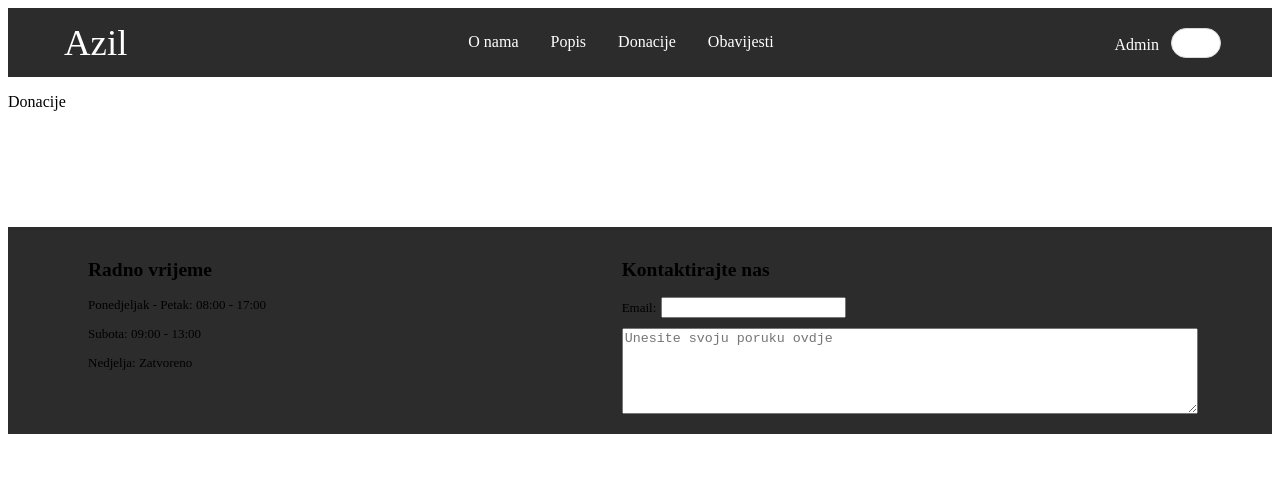
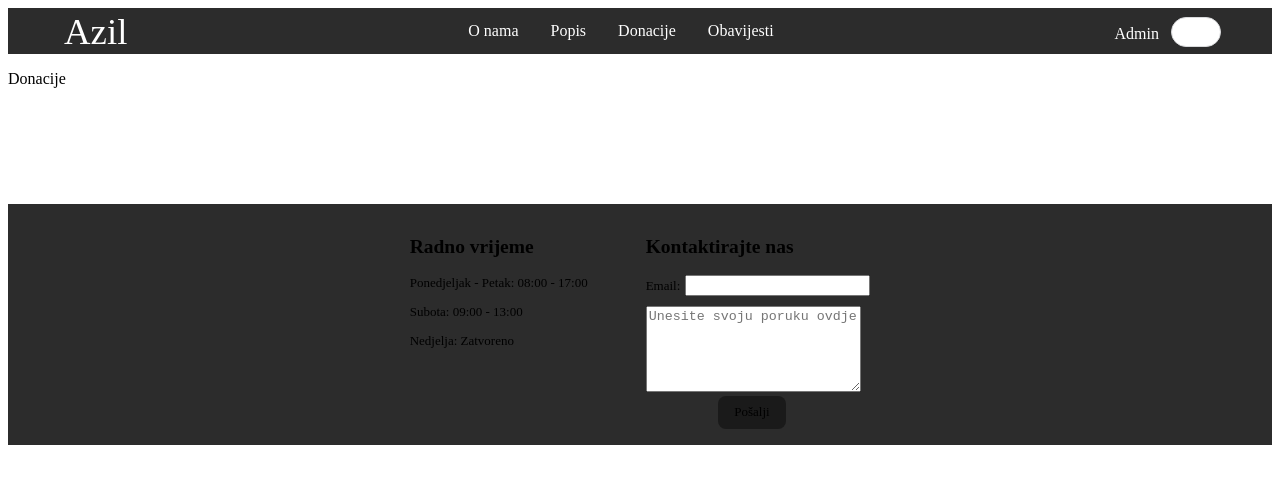
Before and after one commit to jelavicluka/azil, a React (Vite) app: page /donacije in a window 1280 px wide. Shown: the top 484 px of the page. Built offline with nearby package versions, Linux system fonts and the light colour scheme; the HTML template or start-up script is replaced by a standard one.

Commit message:
Added footer form.
Added footer form for sending messages.

```diff
--- a/src/App.css
+++ b/src/App.css
@@ -4,7 +4,7 @@
   display: flex;
   justify-content: space-between;
   align-items: center;
-  padding: 0.8rem 3rem;
+  padding: 0.1rem 3rem;
 }
 
 .navbar-title {
@@ -27,12 +27,12 @@
   align-items: center;
 }
 
-.navbar li.active {
-  background-color: #5e5e5e;
+.options-container a:hover {
+  color: rgb(110, 233, 110);
 }
 
-.navbar li:hover {
-  background-color: #4d4d4d;
+.options-container a.active {
+  color: rgb(110, 233, 110);
 }
 
 .options-container {
@@ -95,3 +95,24 @@ h1 {
   margin: 0 auto;
   padding: 3rem 0;
 }
+
+.item2 button {
+  padding: 5px 10px;
+  border-radius: 8px;
+  border: 1px solid transparent;
+  padding: 0.6em 1.2em;
+  font-size: 1em;
+  font-weight: 500;
+  font-family: inherit;
+  background-color: #1a1a1a;
+  cursor: pointer;
+  transition: border-color 0.25s;
+}
+
+.item2 button:hover {
+  border-color: #646cff;
+}
+
+.button-container {
+  padding-left: 4.5rem;
+}
--- /dev/null
+++ b/src/api/azil.js
@@ -0,0 +1,3 @@
+import axios from "axios";
+
+export const postMessage = () => axios.post(`poruke`, data);
--- a/src/components/Footer.css
+++ b/src/components/Footer.css
@@ -21,6 +21,6 @@
 }
 
 #poruka {
-  width: 100%;
+  width: 13.1rem;
   height: 5rem;
 }
--- a/src/components/Footer.jsx
+++ b/src/components/Footer.jsx
@@ -1,23 +1,52 @@
+import { useState } from "react";
+import axios from "axios";
 import "./Footer.css";
 
 function Footer() {
+  const [forma, postaviForma] = useState({
+    email: "",
+    poruka: "",
+  });
+  const saljiPodatke = async (event) => {
+    event.preventDefault();
+
+    axios.post("http://localhost:3001/poruke", forma);
+
+    postaviForma({ email: "", poruka: "" });
+  };
+
+  const promjenaUlaza = (event) => {
+    const { name, value } = event.target;
+
+    postaviForma({ ...forma, [name]: value });
+  };
   return (
     <div>
       <div style={{ height: "100px" }}></div>
       <div className="grid-container">
         <div className="item1">
+          <div style={{ float: "right", paddingRight: "3rem" }}>
             <h2>Radno vrijeme</h2>
             <p>Ponedjeljak - Petak: 08:00 - 17:00</p>
             <p>Subota: 09:00 - 13:00</p>
             <p>Nedjelja: Zatvoreno</p>
           </div>
+        </div>
         <div className="item2">
+          <form onSubmit={saljiPodatke}>
             <h2>Kontaktirajte nas</h2>
             <div>
               <label htmlFor="ime" style={{ paddingRight: "5px" }}>
                 Email:
               </label>
-            <input type="text" id="email" name="email" />
+              <input
+                type="text"
+                id="email"
+                name="email"
+                value={forma.email}
+                onChange={promjenaUlaza}
+                required
+              />
             </div>
             <div style={{ paddingTop: "10px" }}>
               <textarea
@@ -25,8 +54,15 @@ function Footer() {
                 type="text"
                 id="poruka"
                 name="poruka"
+                value={forma.poruka}
+                onChange={promjenaUlaza}
+                required
               />
             </div>
+            <div className="button-container">
+              <button type="submit">Pošalji</button>
+            </div>
+          </form>
         </div>
       </div>
     </div>
```
Also changed, not shown: azil.json (+31 -4 lines). Lines whose indentation alone changed are shown as unchanged.
